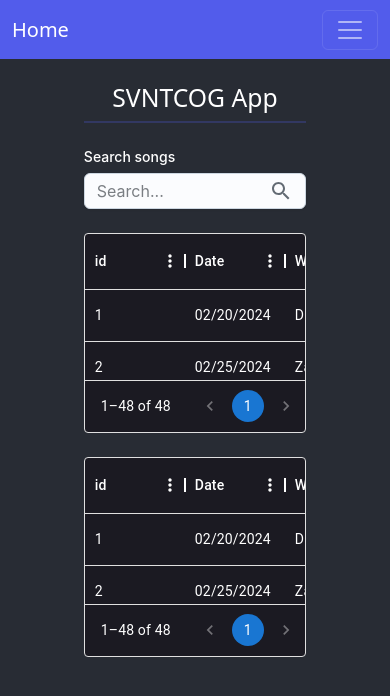
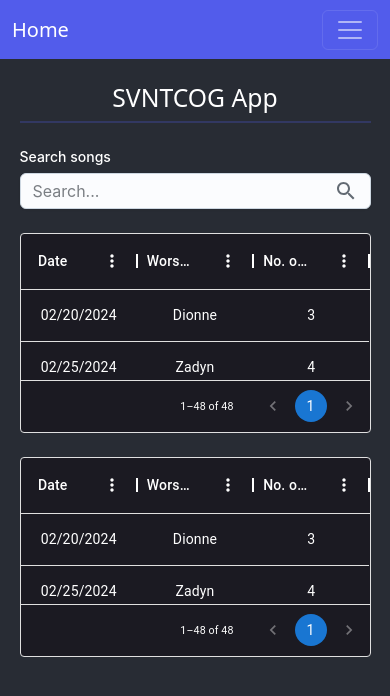
Before and after one commit to ZadynB/WebApp, a React (Create React App) app in the folder my-app/frontend/: page /svntcog in a window 390 px wide. Shown: the top 696 px of the page. Built offline with nearby package versions, Linux system fonts and the light colour scheme; no server answers.

Commit message:
added more styling for data grid

```diff
--- a/my-app/frontend/src/App.css
+++ b/my-app/frontend/src/App.css
@@ -59,6 +59,7 @@ body {
   color: white;
   margin-top: 0;
   margin-bottom: 0;
+  font-size: 8pt;
 }
 
 .dataGrid-box div {
@@ -148,7 +149,7 @@ body {
     flex-direction: column;
     align-items: center;
     height: 100%;
-    width: 57%;
+    width: 60%;
     margin: auto;
   }
 
@@ -241,6 +242,16 @@ body {
 
   .stackedNavbar-btn {
     visibility: hidden;
+  }
+
+  .svntcog-main {
+    text-align: center;
+    display: flex;
+    flex-direction: column;
+    align-items: center;
+    height: 100%;
+    width: 90%;
+    margin: auto;
   }
 }
 
@@ -367,4 +378,14 @@ body {
     font-size: 10pt !important;
     padding: 8px 16px;
   }
+
+  .svntcog-main {
+    text-align: center;
+    display: flex;
+    flex-direction: column;
+    align-items: center;
+    height: 100%;
+    width: 60%;
+    margin: auto;
+  }
 }
--- a/my-app/frontend/src/components/CustomDataGrid.js
+++ b/my-app/frontend/src/components/CustomDataGrid.js
@@ -1,6 +1,7 @@
 import { DataGrid, useGridApiContext, gridPageCountSelector, GridPagination, useGridSelector } from '@mui/x-data-grid';
 import MuiPagination from '@mui/material/Pagination';
 import Box from '@mui/material/Box';
+import { useState } from 'react';
 
 function Pagination({ page, onPageChange, className }) {
     const apiRef = useGridApiContext();
--- a/my-app/frontend/src/pages/SVNTCOG.js
+++ b/my-app/frontend/src/pages/SVNTCOG.js
@@ -5,7 +5,6 @@ import { useState, useEffect } from 'react';
 import axios from 'axios';
 import { CircularProgress } from '@mui/joy';
 import SearchBar from '../components/SearchBar';
-// import { DataGrid, GridToolbar } from '@mui/x-data-grid';
 import CustomDataGrid from '../components/CustomDataGrid';
 
 function SVNTCOG () {
@@ -13,15 +12,13 @@ function SVNTCOG () {
   const [loading, setLoading] = useState(false);
 
   const blue2 = getComputedStyle(document.body).getPropertyValue('--blue2');
-  // const dark = getComputedStyle(document.body).getPropertyValue('--dark');
 
-  const visible_headers = ['date', 'worshipLeader', 'numSongs'];
   const columns = [
-    {'field': 'id', 'hide': true},
-    {'field': 'date', 'headerName': 'Date'},
-    {'field': 'worshipLeader', 'headerName': 'Worship Leader'},
-    {'field': 'numSongs', 'headerName': 'No. of Songs'}
+    { field: 'date', headerName: 'Date', flex: 1, headerAlign: 'center', align: 'center'},
+    { field: 'worshipLeader', headerName: 'Worship Leader', flex: 1, headerAlign: 'center', align: 'center'},
+    { field: 'numSongs', headerName: 'No. of Songs', flex: 1, headerAlign: 'center', align: 'center'}
   ];
+
   const rows = [
     {'id': '1', 'date': '02/20/2024', 'worshipLeader': 'Dionne', 'numSongs': '3'},
     {'id': '2', 'date': '02/25/2024', 'worshipLeader': 'Zadyn', 'numSongs': '4'},
@@ -97,7 +94,7 @@ function SVNTCOG () {
         transition={{duration: 0.5, ease: 'easeOut'}}
         exit={{opacity: 0}}
       >
-        <div className='body-main'>
+        <div className='svntcog-main'>
           <br></br>
           <h2>SVNTCOG App</h2>
           <Divider
```
Also changed, not shown: 1 other file (tests, documents, lock files or other folders).
